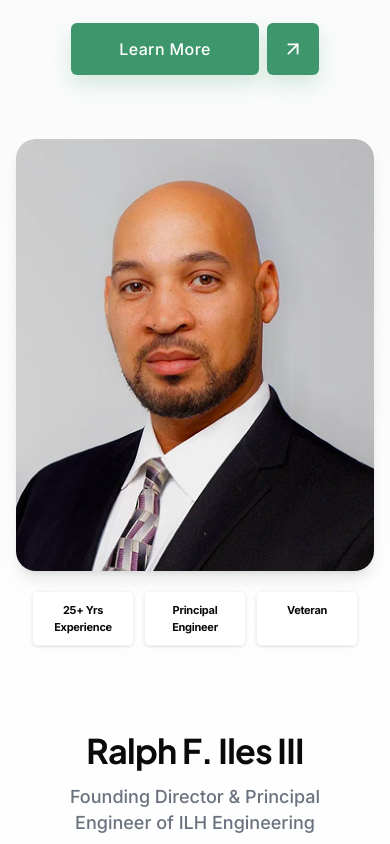
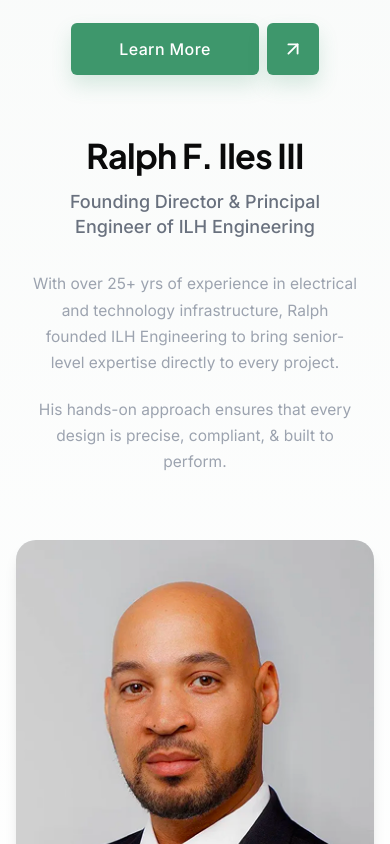
Before and after one commit to Yug210705/ILH_Engineering, a React (Vite) app: page / in a window 390 px wide. Shown: the part 8580-9424 px from the top of the page. Built offline with nearby package versions, Linux system fonts and the light colour scheme.

Commit message:
feat(leadership): shift biography layout to dynamically elevate above profile portrait boundary organically on mobile

```diff
--- a/src/components/Leadership.jsx
+++ b/src/components/Leadership.jsx
@@ -14,7 +14,7 @@ export default function Leadership() {
             whileInView={{ opacity: 1, x: 0 }}
             viewport={{ once: true, margin: "-50px" }}
             transition={{ duration: 0.4, ease: "easeOut" }}
-            className="flex-1 flex flex-col items-center lg:items-start text-center lg:text-left"
+            className="flex-1 flex flex-col items-center lg:items-start text-center lg:text-left order-1"
           >
             {/* Pill */}
             <div className="inline-flex items-center gap-[6px] bg-[#e8f2ee] text-[#1f2937] px-4 py-[6px] rounded-full text-[13px] font-[500] tracking-tight border border-[#d2efe2] mb-6">
@@ -44,7 +44,7 @@ export default function Leadership() {
             whileInView={{ opacity: 1, scale: 1 }}
             viewport={{ once: true, margin: "-50px" }}
             transition={{ duration: 0.4, delay: 0.1, ease: "easeOut" }}
-            className="flex flex-col items-center w-full max-w-[480px]"
+            className="flex flex-col items-center w-full max-w-[480px] order-3 lg:order-2"
           >
             <div className="w-full aspect-[48/58] sm:h-[580px] bg-slate-100 overflow-hidden mb-4 relative flex items-center justify-center rounded-[20px] shadow-lg">
               <img
@@ -73,7 +73,7 @@ export default function Leadership() {
             whileInView={{ opacity: 1, x: 0 }}
             viewport={{ once: true, margin: "-50px" }}
             transition={{ duration: 0.4, delay: 0.15, ease: "easeOut" }}
-            className="flex-none w-full lg:w-[400px] flex flex-col text-center lg:text-left pt-6 lg:pt-[190px] px-4 sm:px-8 lg:px-0"
+            className="flex-none w-full lg:w-[400px] flex flex-col text-center lg:text-left pt-0 lg:pt-[190px] px-4 sm:px-8 lg:px-0 order-2 lg:order-3"
           >
             <h3 style={{ fontFamily: "'Plus Jakarta Sans', sans-serif" }} className="text-[34px] lg:text-[38px] font-[700] text-[#0a0a0a] tracking-[-0.02em] leading-[1.0] mb-4">
               Ralph F. Iles III
```
